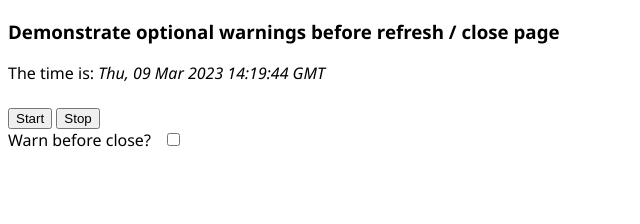
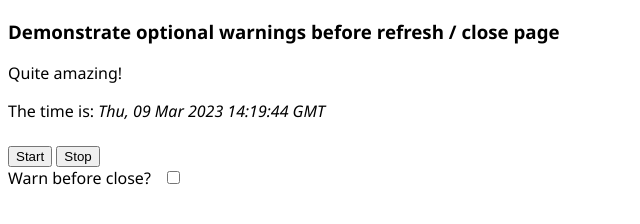
Before and after one commit to georgekeeling/TypeScript-mini-projects, a plain HTML site: page Proj2/index.html in a window 1280 px wide. Shown: the whole page, without its empty margins (0-640 px from the left). Drawn offline with Linux system fonts and the light colour scheme.

Commit message:
added amazing

```diff
--- a/Proj2/index.html
+++ b/Proj2/index.html
@@ -9,7 +9,7 @@
 </head>
 <body>
   <h3>Demonstrate optional warnings before refresh / close page</h3>
-
+  <p>Quite amazing!</p>
   <div id="content"></div>
   <br />
   <button onclick="greeter.start()">Start</button>
```
